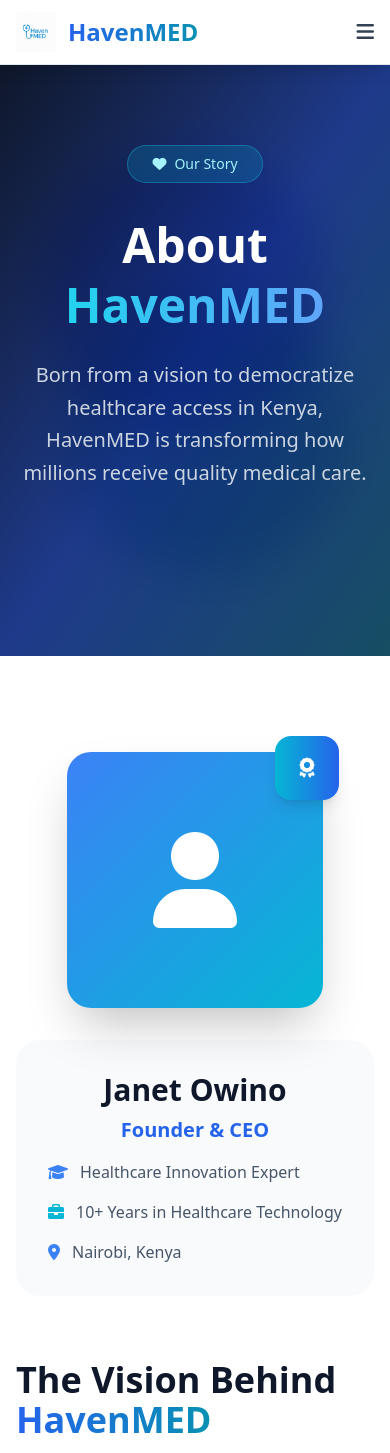
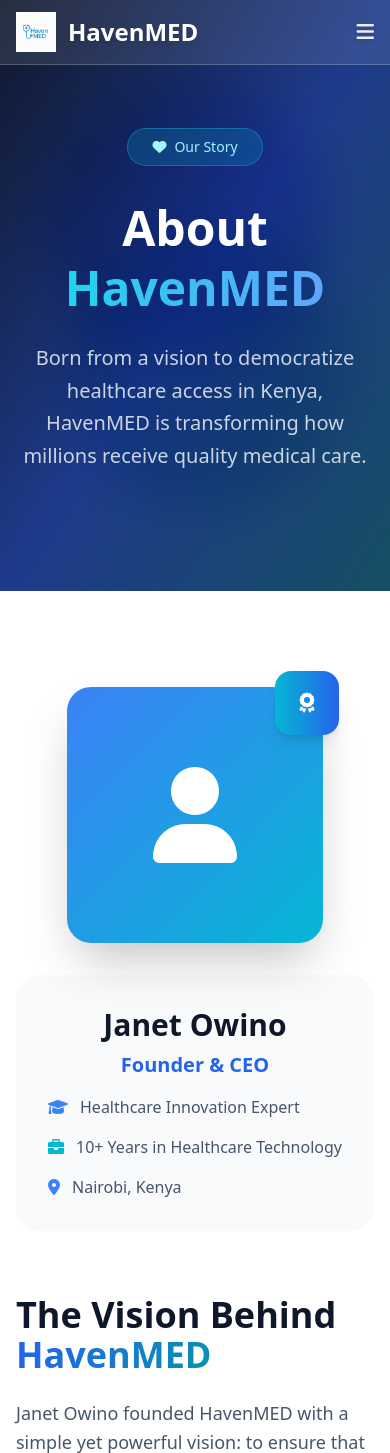
Before and after one commit to ayubsoft254/HavenMED, a Django app: page /about/ in a window 390 px wide. Shown: the top 1453 px of the page. Run offline with Django 5.2, Linux system fonts and the light colour scheme; some libraries are stand-ins or nearby versions.

Commit message:
Refactor navbar and hero section styles for improved design and responsiveness

```diff
--- a/src/templates/base.html
+++ b/src/templates/base.html
@@ -65,46 +65,48 @@
     </style>
     <link href="https://cdnjs.cloudflare.com/ajax/libs/font-awesome/6.0.0/css/all.min.css" rel="stylesheet">
 </head>
-<body class="bg-gray-50">
+<body class="bg-gray-50 pt-16">
     <!-- Navigation -->
-    <nav id="navbar" class="bg-white/95 backdrop-blur-sm shadow-lg sticky top-0 z-50 border-b border-slate-200 transition-transform duration-300">
+    <nav id="navbar" class="fixed top-0 left-0 right-0 z-50 transition-all duration-300">
+        <div class="bg-white/10 backdrop-blur-md border-b border-white/20">
             <div class="max-w-7xl mx-auto px-4 sm:px-6 lg:px-8">
                 <div class="flex justify-between items-center h-16">
                     <!-- Logo -->
                     <div class="flex items-center">
                         <img src="{% static 'logo.png' %}" alt="HavenMED Logo" class="h-10 mr-3">
-                    <span class="text-2xl font-black bg-gradient-to-r from-blue-600 to-cyan-600 bg-clip-text text-transparent">HavenMED</span>
+                        <span class="text-2xl font-black text-white drop-shadow-lg">HavenMED</span>
                     </div>
 
                     <!-- Desktop Navigation -->
                     <div class="hidden md:flex items-center space-x-8">
-                    <a href="{% url 'landing_page' %}" class="text-slate-700 hover:text-blue-600 transition duration-300 font-medium">Home</a>
-                    <a href="#features" class="text-slate-700 hover:text-blue-600 transition duration-300 font-medium">Features</a>
-                    <a href="{% url 'about_page' %}" class="text-slate-700 hover:text-blue-600 transition duration-300 font-medium">About</a>
-                    <a href="#contact" class="text-slate-700 hover:text-blue-600 transition duration-300 font-medium">Contact</a>
-                    <button class="bg-gradient-to-r from-blue-600 to-cyan-600 text-white px-6 py-2 rounded-full hover:from-blue-700 hover:to-cyan-700 transition duration-300 transform hover:scale-105 font-semibold shadow-lg">
+                        <a href="{% url 'landing_page' %}" class="text-white/90 hover:text-white transition duration-300 font-medium drop-shadow">Home</a>
+                        <a href="#features" class="text-white/90 hover:text-white transition duration-300 font-medium drop-shadow">Features</a>
+                        <a href="{% url 'about_page' %}" class="text-white/90 hover:text-white transition duration-300 font-medium drop-shadow">About</a>
+                        <a href="#contact" class="text-white/90 hover:text-white transition duration-300 font-medium drop-shadow">Contact</a>
+                        <button class="bg-white/20 backdrop-blur-sm border border-white/30 text-white px-6 py-2 rounded-full hover:bg-white/30 transition duration-300 transform hover:scale-105 font-semibold shadow-lg">
                             Join as Provider
                         </button>
                     </div>
 
                     <!-- Mobile menu button -->
                     <div class="md:hidden">
-                    <button id="mobile-menu-button" class="text-slate-700 hover:text-blue-600 focus:outline-none">
+                        <button id="mobile-menu-button" class="text-white/90 hover:text-white focus:outline-none drop-shadow">
                             <i class="fas fa-bars text-xl"></i>
                         </button>
                     </div>
                 </div>
 
                 <!-- Mobile Navigation -->
-            <div id="mobile-menu" class="md:hidden hidden bg-white/95 backdrop-blur-sm border-t border-slate-200">
-                <div class="px-2 pt-2 pb-3 space-y-1">
-                    <a href="{% url 'landing_page' %}" class="block px-3 py-2 text-slate-700 hover:text-blue-600 font-medium">Home</a>
-                    <a href="#features" class="block px-3 py-2 text-slate-700 hover:text-blue-600 font-medium">Features</a>
-                    <a href="{% url 'about_page' %}" class="block px-3 py-2 text-slate-700 hover:text-blue-600 font-medium">About</a>
-                    <a href="#contact" class="block px-3 py-2 text-slate-700 hover:text-blue-600 font-medium">Contact</a>
-                    <button class="w-full mt-2 bg-gradient-to-r from-blue-600 to-cyan-600 text-white px-4 py-2 rounded-full hover:from-blue-700 hover:to-cyan-700 transition duration-300 font-semibold">
+                <div id="mobile-menu" class="md:hidden hidden border-t border-white/20">
+                    <div class="bg-white/10 backdrop-blur-md px-2 pt-2 pb-3 space-y-1">
+                        <a href="{% url 'landing_page' %}" class="block px-3 py-2 text-white/90 hover:text-white font-medium">Home</a>
+                        <a href="#features" class="block px-3 py-2 text-white/90 hover:text-white font-medium">Features</a>
+                        <a href="{% url 'about_page' %}" class="block px-3 py-2 text-white/90 hover:text-white font-medium">About</a>
+                        <a href="#contact" class="block px-3 py-2 text-white/90 hover:text-white font-medium">Contact</a>
+                        <button class="w-full mt-2 bg-white/20 backdrop-blur-sm border border-white/30 text-white px-4 py-2 rounded-full hover:bg-white/30 transition duration-300 font-semibold">
                             Join as Provider
                         </button>
+                    </div>
                 </div>
             </div>
         </div>
@@ -197,22 +199,22 @@
             });
         });
 
-        // Navbar hide/show on scroll
-        let lastScrollY = window.scrollY;
+        // Navbar background adaptation on scroll
         const navbar = document.getElementById('navbar');
+        const navbarContent = navbar.querySelector('div');
 
         window.addEventListener('scroll', () => {
-            const currentScrollY = window.scrollY;
+            const scrollY = window.scrollY;
 
-            if (currentScrollY > lastScrollY && currentScrollY > 100) {
-                // Scrolling down & past 100px
-                navbar.style.transform = 'translateY(-100%)';
+            if (scrollY > 50) {
+                // More opaque background when scrolled
+                navbarContent.style.background = 'rgba(255, 255, 255, 0.25)';
+                navbarContent.style.borderBottomColor = 'rgba(255, 255, 255, 0.3)';
             } else {
-                // Scrolling up or at top
-                navbar.style.transform = 'translateY(0)';
+                // More transparent when at top
+                navbarContent.style.background = 'rgba(255, 255, 255, 0.1)';
+                navbarContent.style.borderBottomColor = 'rgba(255, 255, 255, 0.2)';
             }
-
-            lastScrollY = currentScrollY;
         });
 
         // Close mobile menu when clicking outside or on a link
--- a/src/templates/landing/about_page.html
+++ b/src/templates/landing/about_page.html
@@ -5,14 +5,14 @@
 
 {% block content %}
 <!-- Hero Section -->
-<section class="relative min-h-[70vh] bg-gradient-to-br from-slate-900 via-blue-900 to-cyan-900 text-white overflow-hidden">
+<section class="relative min-h-[70vh] bg-gradient-to-br from-slate-900 via-blue-900 to-cyan-900 text-white overflow-hidden -mt-16">
     <!-- Animated Background Elements -->
     <div class="absolute inset-0">
         <div class="absolute top-20 left-10 w-72 h-72 bg-blue-500 rounded-full mix-blend-multiply filter blur-xl opacity-20 animate-pulse"></div>
         <div class="absolute bottom-20 right-10 w-72 h-72 bg-cyan-500 rounded-full mix-blend-multiply filter blur-xl opacity-20 animate-pulse animation-delay-2000"></div>
     </div>
 
-    <div class="relative max-w-7xl mx-auto px-4 sm:px-6 lg:px-8 py-20 lg:py-32">
+    <div class="relative max-w-7xl mx-auto px-4 sm:px-6 lg:px-8 py-20 lg:py-32 pt-32">
         <div class="text-center">
             <div class="inline-flex items-center bg-cyan-500/20 backdrop-blur-sm border border-cyan-400/30 rounded-full px-6 py-2 text-sm font-medium text-cyan-200 mb-8">
                 <i class="fas fa-heart mr-2"></i>
--- a/src/templates/landing/landing_page.html
+++ b/src/templates/landing/landing_page.html
@@ -3,7 +3,7 @@
 
 {% block content %}
 <!-- Hero Section -->
-<section class="relative min-h-screen bg-gradient-to-br from-slate-900 via-blue-900 to-blue-800 text-white overflow-hidden">
+<section class="relative min-h-screen bg-gradient-to-br from-slate-900 via-blue-900 to-blue-800 text-white overflow-hidden -mt-16">
     <!-- Animated Background Elements -->
     <div class="absolute inset-0">
         <div class="absolute top-20 left-10 w-72 h-72 bg-blue-500 rounded-full mix-blend-multiply filter blur-xl opacity-20 animate-pulse"></div>
```
Lines whose indentation alone changed are shown as unchanged.
